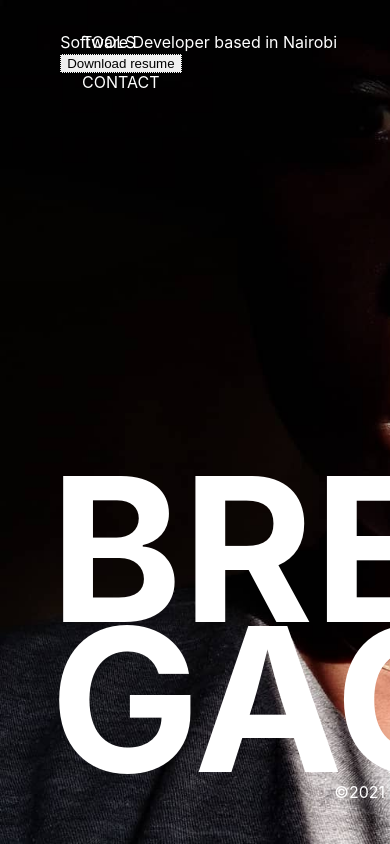
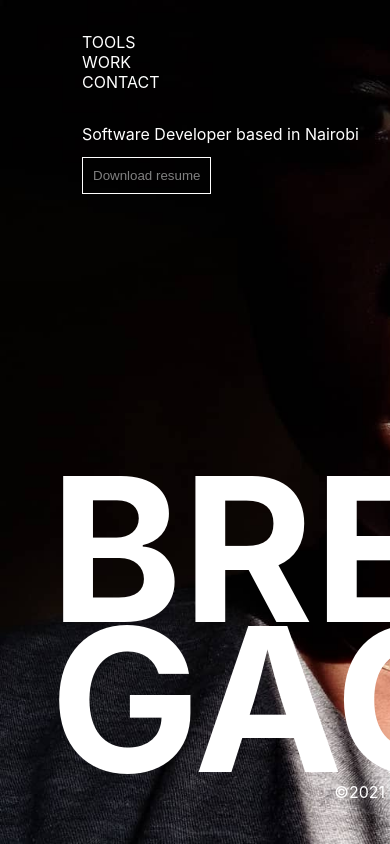
Before and after one commit to Gacheri/portfolio, a React (Create React App) app: page / in a window 390 px wide. Shown: the top 844 px of the page. Built offline with nearby package versions, Linux system fonts and the light colour scheme.

Commit message:
download resume button initial commit

```diff
--- a/src/App.css
+++ b/src/App.css
@@ -86,7 +86,11 @@
  }
  .resume{
    border-radius: 0;
-   border: 1px dotted rgba(0,1,0);
+   border: 1px solid rgba(255,255,255);
+   background-color: rgb(165, 42, 42,0);
+   color: grey;
+   padding: 10px;
+   margin-top: 1em;
  }
  .bottomRight{
    position: absolute;
@@ -103,3 +107,12 @@
    width: 100%;
    display: inline-flex;
  }
+ @media screen and (max-width:1250px) {
+   .topOverlay{
+     display: inline-block;
+   }
+   .description{
+     position: inherit;
+     margin-top: 2em;
+   }
+ }
--- a/src/App.js
+++ b/src/App.js
@@ -25,7 +25,7 @@ function App() {
               <div className="socials">
               </div>
             </div>
-            <div className="description left ">
+            <div className="description left">
               <p>Software Developer based in Nairobi</p>
               <button className='resume'>Download resume</button>
             </div>
```
